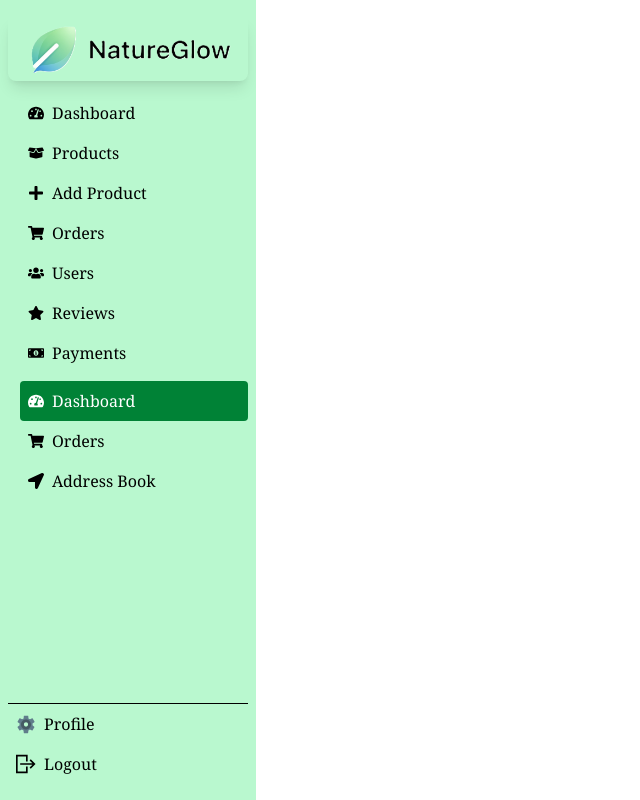
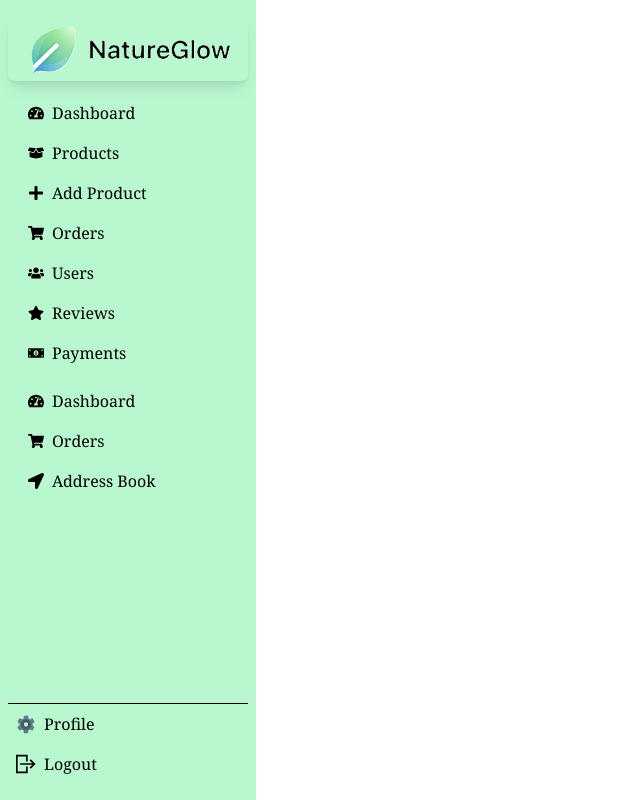
Before and after one commit to md-abu-naim/NatureGlow, a React (Vite) app: page /dashboard in a window 1280 px wide. Shown: the whole page, without its empty margins (0-640 px from the left). Built offline with nearby package versions, Linux system fonts and the light colour scheme; no server answers.

Commit message:
user dashboard page navlink

```diff
--- a/src/Pages/Dashboard/Sidebar/UserRoutes.jsx
+++ b/src/Pages/Dashboard/Sidebar/UserRoutes.jsx
@@ -4,7 +4,7 @@ import { NavLink } from "react-router-dom";
 const UserRoutes = () => {
     return (
         <div>
-            <NavLink to='/dashboard' className={({isActive}) => `flex items-center gap-2 p-2 hover:bg-green-500 rounded transition-colors duration-300 transform ${isActive && 'bg-green-700 text-white hover:text-black'}`}><FaTachometerAlt /> Dashboard</NavLink>
+            <NavLink to='/dashboard/user-dashboard' className={({isActive}) => `flex items-center gap-2 p-2 hover:bg-green-500 rounded transition-colors duration-300 transform ${isActive && 'bg-green-700 text-white hover:text-black'}`}><FaTachometerAlt /> Dashboard</NavLink>
             {/* <NavLink to='/dashboard/products' className={({isActive}) => `flex items-center gap-2 p-2 hover:bg-green-500 rounded transition-colors duration-300 transform ${isActive && 'bg-green-700 text-white hover:text-black'}`}><FaBoxOpen /> Products</NavLink> */}
             <NavLink to='/dashboard/orders' className={({isActive}) => `flex items-center gap-2 p-2 hover:bg-green-500 rounded transition-colors duration-300 transform ${isActive && 'bg-green-700 text-white hover:text-black'}`}><FaShoppingCart /> Orders</NavLink>
             <NavLink to='/dashboard/addressBook' className={({isActive}) => `flex items-center gap-2 p-2 hover:bg-green-500 rounded transition-colors duration-300 transform ${isActive && 'bg-green-700 text-white hover:text-black'}`}><FaLocationArrow />Address Book</NavLink>
```
